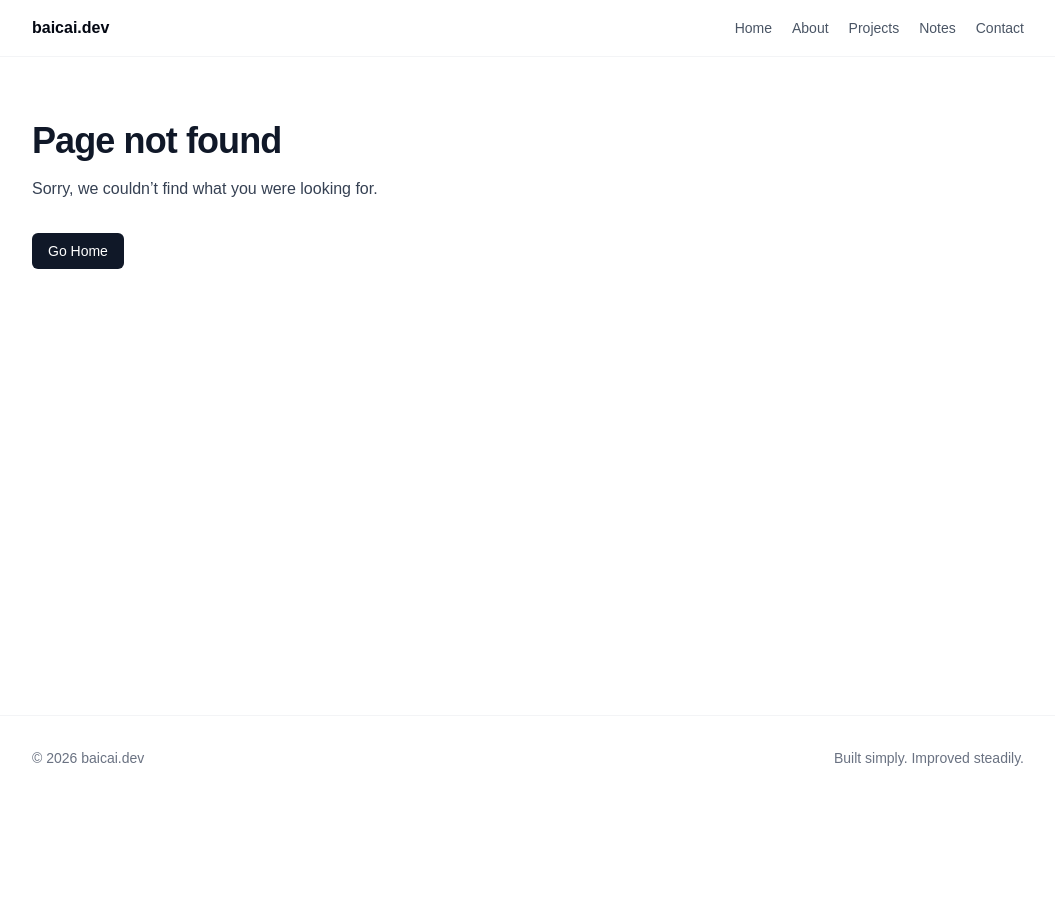
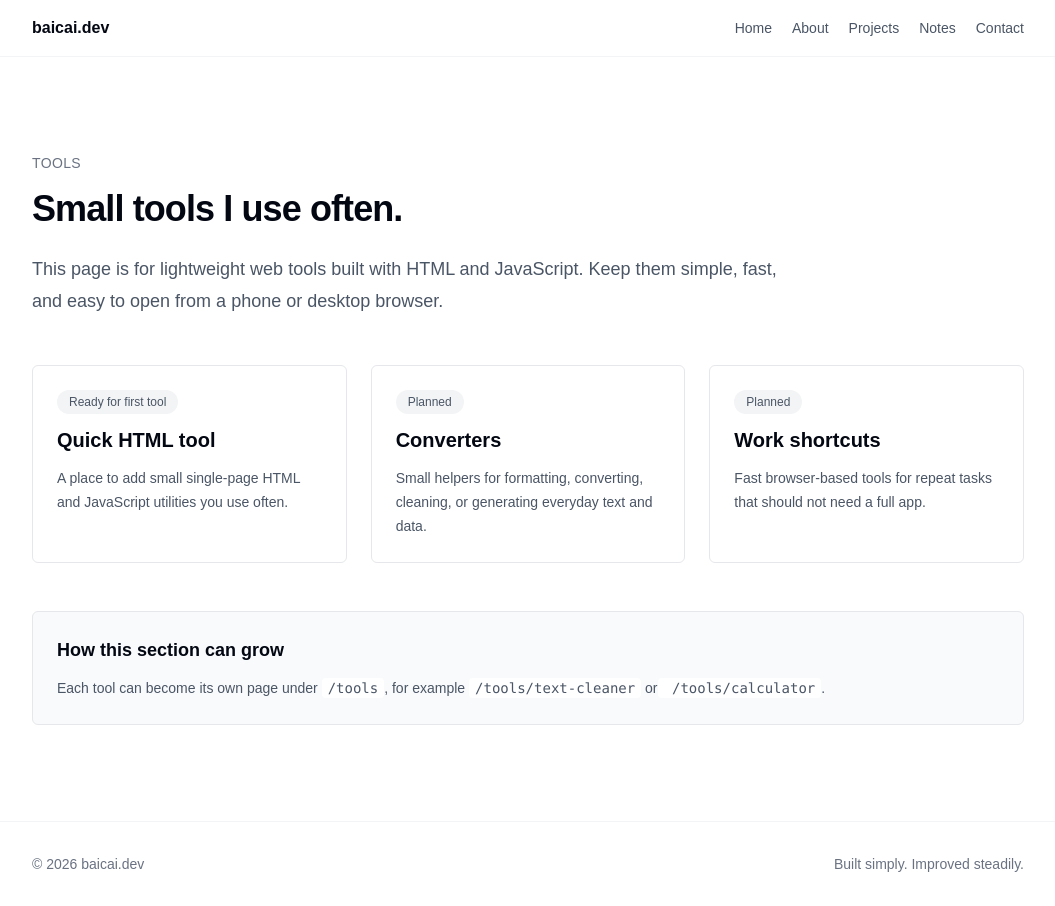
Before and after one commit to BaiCaiMark/baicai.dev, a Next.js app: page /tools in a window 1280 px wide. Before the commit this address had no page. Shown: the whole page, without its empty margins (112-1167 px from the left). Before the commit the page ends 800 px from the top, so only its background shows below. Built offline with nearby package versions, Linux system fonts and the light colour scheme.

Commit message:
Add tools page

```diff
--- /dev/null
+++ b/app/tools/page.tsx
@@ -0,0 +1,55 @@
+const toolIdeas = [
+  {
+    name: 'Quick HTML tool',
+    status: 'Ready for first tool',
+    description: 'A place to add small single-page HTML and JavaScript utilities you use often.',
+  },
+  {
+    name: 'Converters',
+    status: 'Planned',
+    description: 'Small helpers for formatting, converting, cleaning, or generating everyday text and data.',
+  },
+  {
+    name: 'Work shortcuts',
+    status: 'Planned',
+    description: 'Fast browser-based tools for repeat tasks that should not need a full app.',
+  },
+]
+
+export default function ToolsPage() {
+  return (
+    <section className="mx-auto max-w-5xl px-4 py-16 sm:py-24">
+      <p className="text-sm font-medium uppercase tracking-wide text-gray-500">Tools</p>
+      <div className="mt-4 max-w-3xl">
+        <h1 className="text-4xl font-semibold tracking-tight text-gray-950">Small tools I use often.</h1>
+        <p className="mt-6 text-lg leading-8 text-gray-600">
+          This page is for lightweight web tools built with HTML and JavaScript. Keep them simple,
+          fast, and easy to open from a phone or desktop browser.
+        </p>
+      </div>
+
+      <div className="mt-12 grid gap-6 sm:grid-cols-2 lg:grid-cols-3">
+        {toolIdeas.map((tool) => (
+          <article key={tool.name} className="rounded-md border border-gray-200 p-6">
+            <div className="flex flex-col gap-3">
+              <span className="w-fit rounded-full bg-gray-100 px-3 py-1 text-xs font-medium text-gray-600">
+                {tool.status}
+              </span>
+              <h2 className="text-xl font-semibold text-gray-950">{tool.name}</h2>
+              <p className="text-sm leading-6 text-gray-600">{tool.description}</p>
+            </div>
+          </article>
+        ))}
+      </div>
+
+      <div className="mt-12 rounded-md border border-gray-200 bg-gray-50 p-6">
+        <h2 className="text-lg font-semibold text-gray-950">How this section can grow</h2>
+        <p className="mt-3 text-sm leading-6 text-gray-600">
+          Each tool can become its own page under <code className="rounded bg-white px-1.5 py-0.5">/tools</code>,
+          for example <code className="rounded bg-white px-1.5 py-0.5">/tools/text-cleaner</code> or
+          <code className="rounded bg-white px-1.5 py-0.5"> /tools/calculator</code>.
+        </p>
+      </div>
+    </section>
+  )
+}
```
